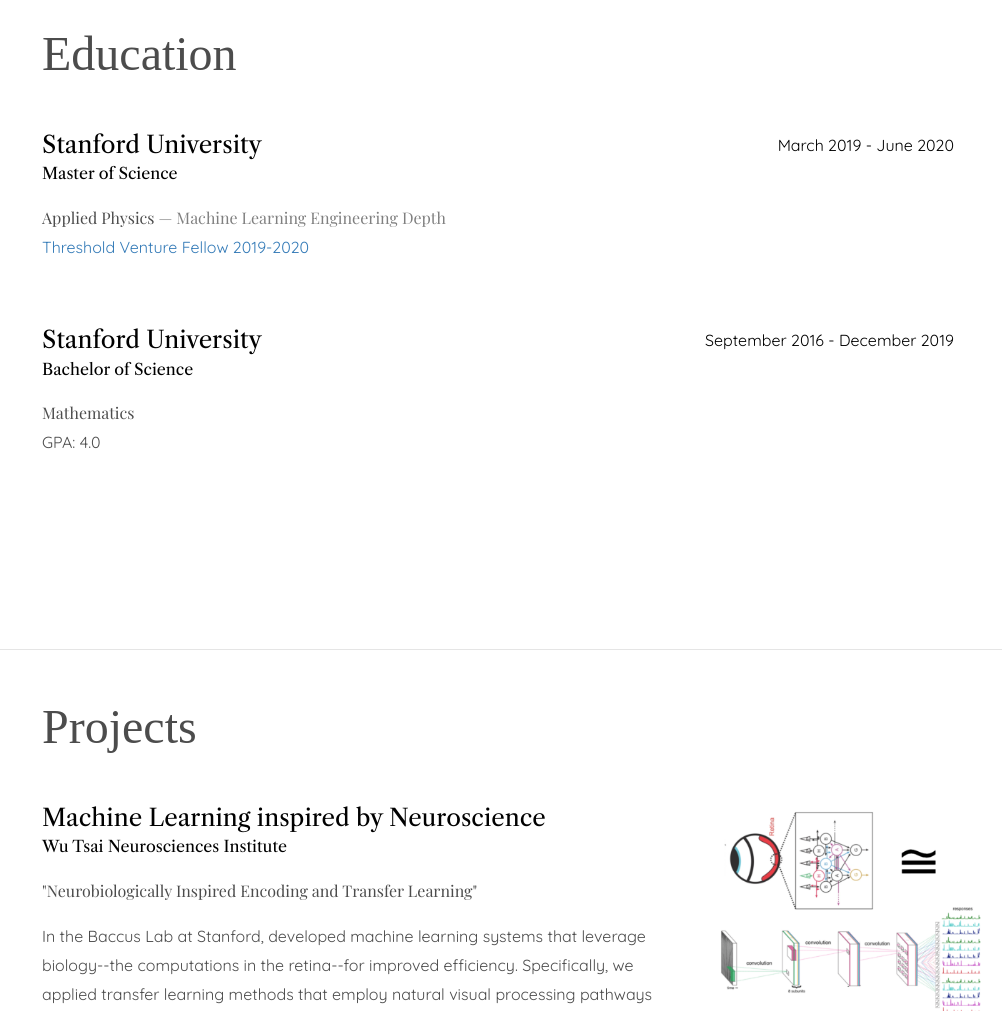
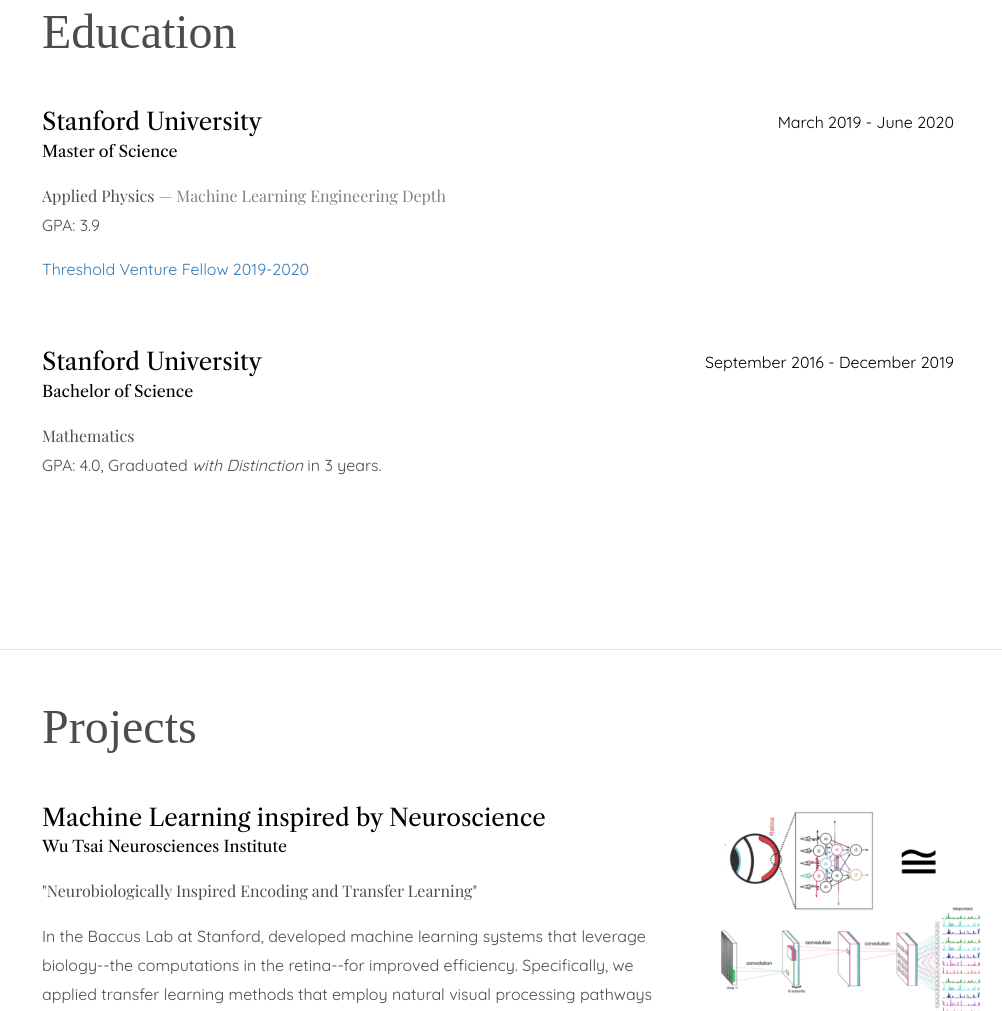
Before and after one commit to gsivulka/gsivulka.github.io, a plain HTML site: page index.html in a window 1280 px wide. Shown: the part 1753-2764 px from the top of the page, without its empty margins (278-1280 px from the left). Drawn offline with nearby package versions, Linux system fonts and the light colour scheme; a web font is replaced by a local one.

Commit message:
Grades and Distinction

```diff
--- a/index.html
+++ b/index.html
@@ -252,7 +252,7 @@
             <h3 class="mb-0">Stanford University</h3>
             <div class="subheading mb-3">Master of Science</div>
             <div class="serif">Applied Physics  <span class="lightertext">&mdash; Machine Learning Engineering Depth  </span> </div>
-            <!--<p>GPA: 4.00</p>-->
+            <p>GPA: 3.9</p>
 		  <p><a href="https://stvp.stanford.edu/tvf"> Threshold Venture Fellow 2019-2020 </a></p>
           </div>
           <div class="resume-date text-md-right">
@@ -265,7 +265,7 @@
             <h3 class="mb-0">Stanford University</h3>
             <div class="subheading mb-3">Bachelor of Science</div>
             <div class="serif">Mathematics</div>
-            <p>GPA: 4.0</p>
+		  <p>GPA: 4.0, Graduated <i>with Distinction</i> in 3 years.</p>
           </div>
           <div class="resume-date text-md-right">
             <span class="text-primary">September 2016 - December 2019 </span>
```
